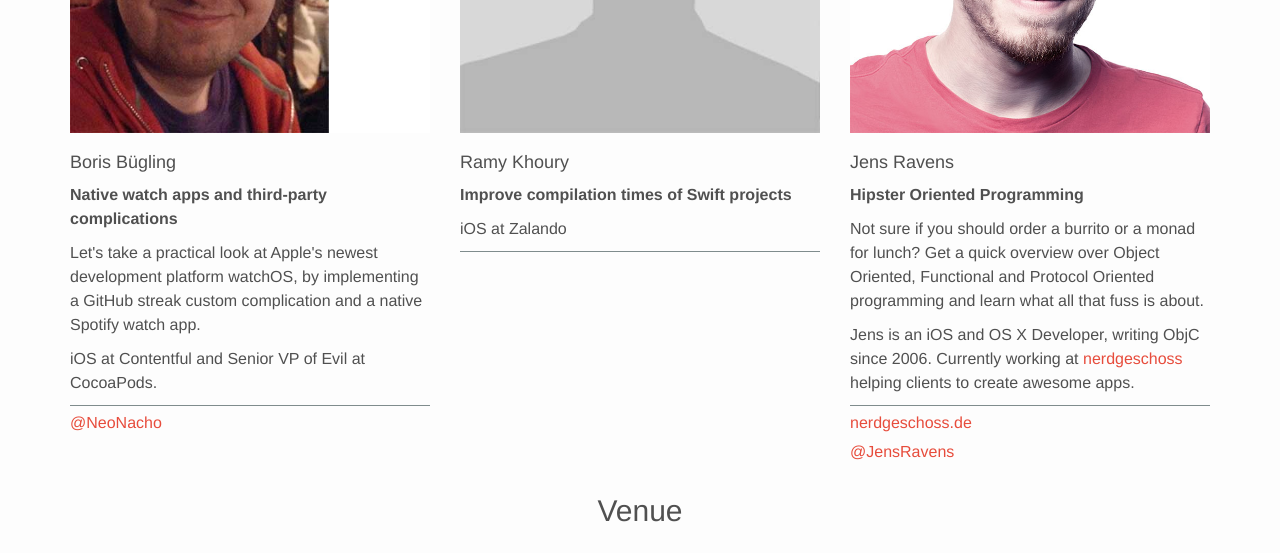
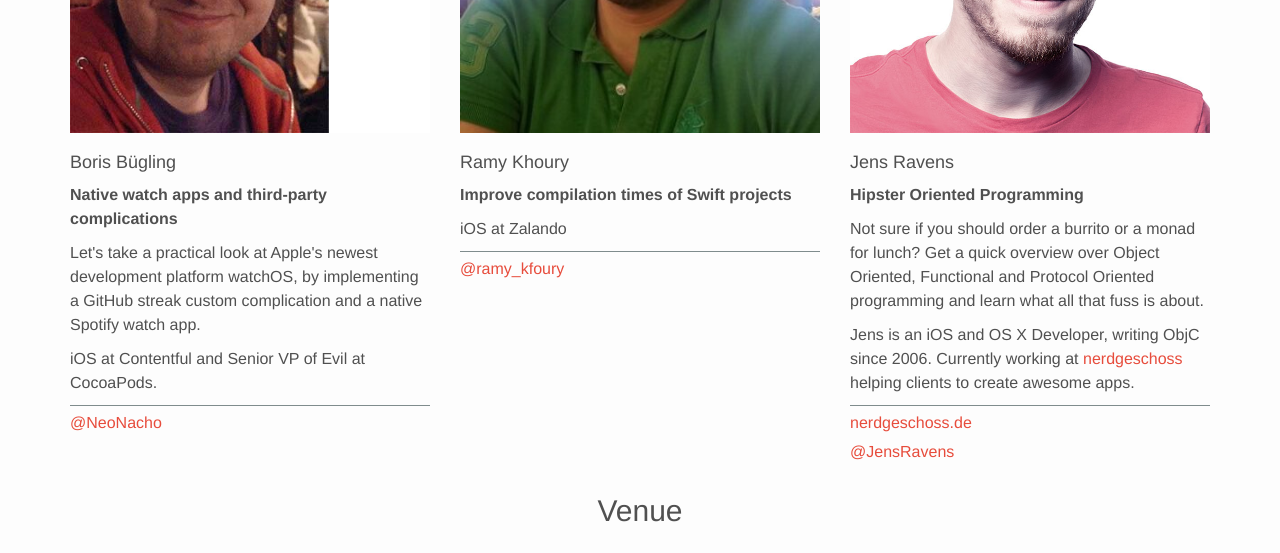
Before and after one commit to swift-berlin/swift-berlin.github.io, a Jekyll site: the page built from _posts/2015-07-20-swift-berlin-10.md, in a window 1280 px wide and 900 px high, scrolled down 1339 px, cut to the strip 0-553 px from the top of the window. Built offline with Jekyll 4.4.1, drawn with Linux system fonts in a browser that asks for light colours.

Commit message:
add image and twitter of ramy

```diff
--- a/_posts/2015-07-20-swift-berlin-10.md
+++ b/_posts/2015-07-20-swift-berlin-10.md
@@ -27,8 +27,12 @@ speakers:
   -
     name: Ramy Khoury
     title: Improve compilation times of Swift projects
-    image: anon
+    image: ramy_kfoury
     about: iOS at Zalando
+    links:
+      -
+        url: https://twitter.com/ramy_kfoury
+        name: '@ramy_kfoury'
   -
     name: Jens Ravens
     image: jensravens
```
Also changed, not shown: img/speakers/ramy_kfoury.jpg (added).
